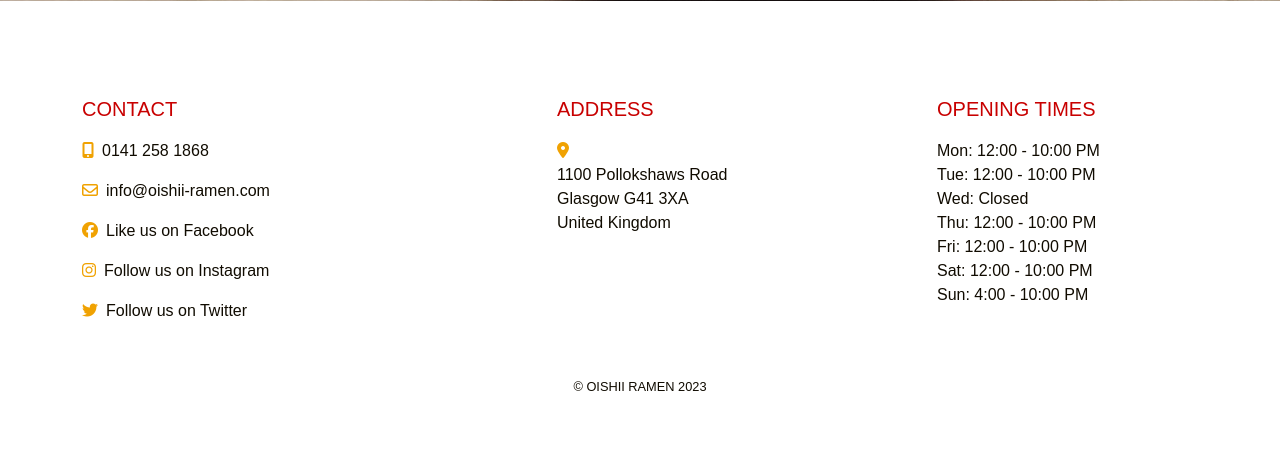
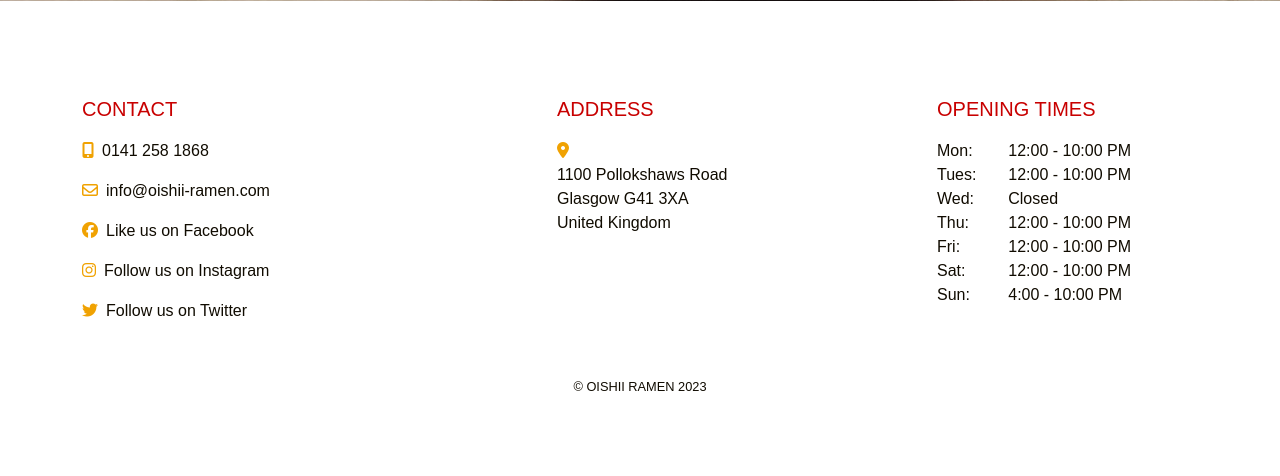
Before and after one commit to SamarZiadat/oishii-ramen, a Django app: page / in a window 1280 px wide. Shown: the part 1036-1512 px from the top of the page. Run offline with Django 3.2, Linux system fonts and the light colour scheme; some libraries are stand-ins or nearby versions; some web fonts are replaced.

Commit message:
style: implement bootstrap grid to opening times in footer

```diff
--- a/templates/includes/footer.html
+++ b/templates/includes/footer.html
@@ -31,13 +31,27 @@
                     </div>
                     <div class="footer-times col-12 col-lg-3">
                         <h2 class="footer-h2">Opening Times</h2>
-                        <p>Mon: 12:00 - 10:00 PM
-                            <br>Tue: 12:00 - 10:00 PM
-                            <br>Wed: Closed
-                            <br>Thu: 12:00 - 10:00 PM
-                            <br>Fri: 12:00 - 10:00 PM
-                            <br>Sat: 12:00 - 10:00 PM
-                            <br>Sun: 4:00 - 10:00 PM</p>
+                        <div class="row">
+                            <div class="col-3">
+                                <p>Mon:
+                                    <br>Tues:
+                                    <br>Wed:
+                                    <br>Thu:
+                                    <br>Fri:
+                                    <br>Sat:
+                                    <br>Sun:
+                                </p>
+                            </div>
+                            <div class="col-9">
+                                <p>12:00 - 10:00 PM
+                                    <br>12:00 - 10:00 PM
+                                    <br>Closed
+                                    <br>12:00 - 10:00 PM
+                                    <br>12:00 - 10:00 PM
+                                    <br>12:00 - 10:00 PM
+                                    <br>4:00 - 10:00 PM</p>
+                            </div>
+                        </div>
                     </div>
                     <div class="footer-copyright col-12">
                         <p class="footer-copywrite-text">© Oishii Ramen 2023
```
